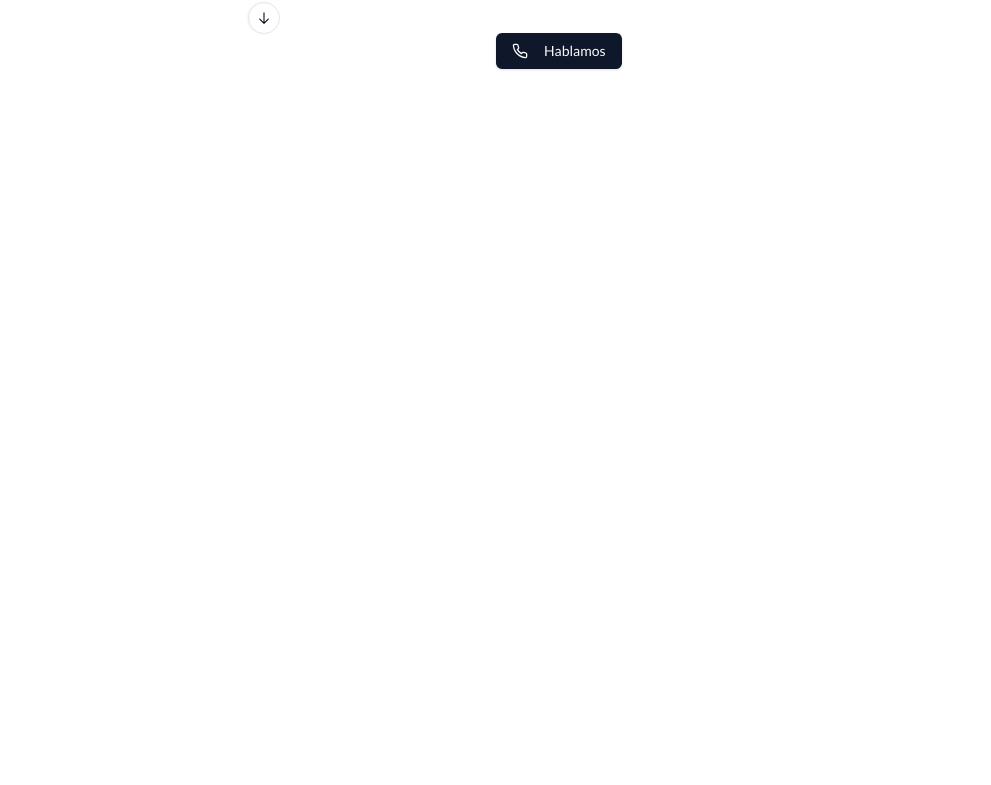
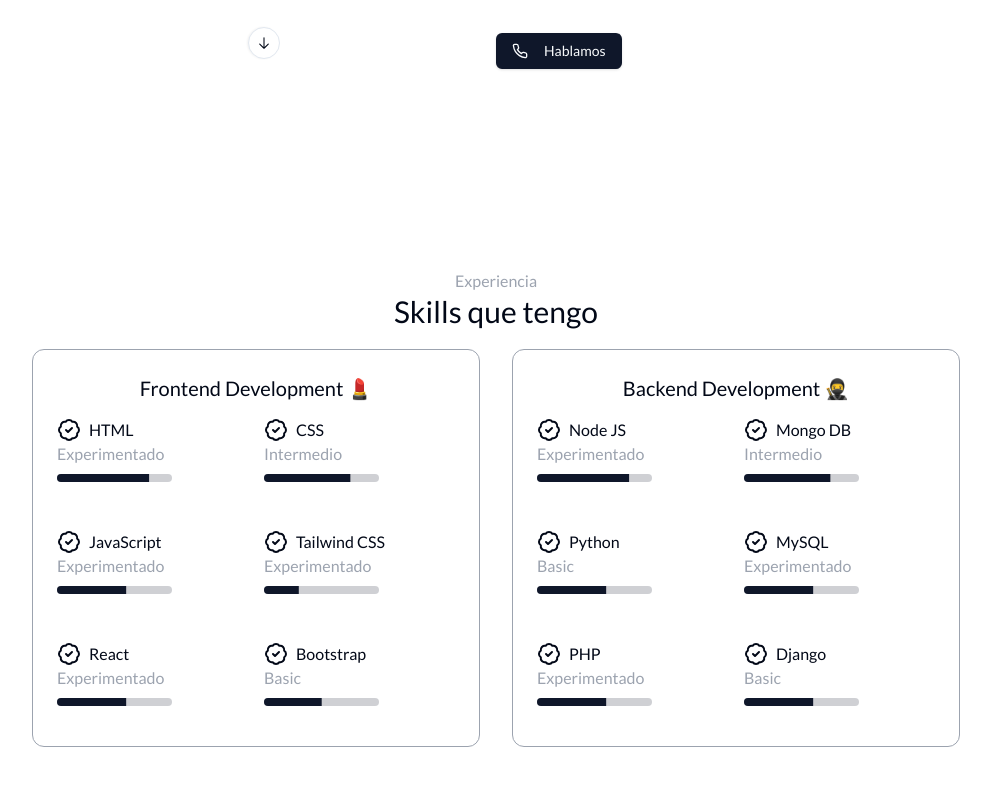
Before and after one commit to PandavionxD/landing01, a Next.js app: page / in a window 1280 px wide. Shown: the part 1172-1957 px from the top of the page, without its empty margins (144-1135 px from the left). Before the commit the page ends 1425 px from the top, so only its background shows below. Built offline with nearby package versions, Linux system fonts and the light colour scheme.

Commit message:
Terminando experience

```diff
--- a/app/page.tsx
+++ b/app/page.tsx
@@ -1,4 +1,5 @@
 import { AboutMe } from "@/components/AboutMe";
+import { Experience } from "@/components/Experience";
 import { Introduction } from "@/components/introduction";
 import { Navbar } from "@/components/ui/Navbar";
 
@@ -8,6 +9,7 @@ export default function Home() {
     <Navbar/>
     <Introduction/>
     <AboutMe/>
+    <Experience />
   </main>
   )
 }
--- a/components/AboutMe.tsx
+++ b/components/AboutMe.tsx
@@ -25,7 +25,7 @@ export const AboutMe = () => {
             orientation="vertical"
             className="w-full max-w-xs"
           >
-            <CarouselContent className="mt-1 h-[200px]">
+            <CarouselContent className="mt-1 h-[250px]">
               {dataSlider.map((data) => (
                 <CarouselItem key={data.id}>
                   <div className="flex items-center justify-center ">
--- /dev/null
+++ b/components/Experience.tsx
@@ -0,0 +1,37 @@
+import { dataExperience } from "@/data"
+import { Title } from "./Shared/Title"
+import { BadgeCheck } from "lucide-react"
+import { Progress } from "./ui/progress"
+
+export const Experience = () => {
+  return (
+    <div className="p-6 md:px-12 md:py-44 max-w-5xl mx-auto" id="experience" >
+        <Title title="Experiencia" subtitle="Skills que tengo"  />
+        <div className="grid md:grid-cols-2 gap-8 mt-5" >
+            {
+                dataExperience.map(data=>(
+                    <div key={data.id} className="p-6 rounded-xl border border-gray-400" >
+                        <h3 className="text-center text-xl" >
+                            {data.title}
+                        </h3>
+                        <div className="grid md:grid-cols-2 gap-4" >
+                            {data.experience.map(item =>(
+                                <div key={item.name} className="my-4">
+                                    <p className="flex gap-2 ">
+                                        <BadgeCheck/> {item.name}
+                                    </p>
+                                    <p className="text-gray-400 mb-2">
+                                        {item.subtitle}
+                                    </p>
+                                    <Progress value={item.value} className="w-[60%]" />
+                                </div>
+                            ))}
+                        </div>
+                    </div>
+                ))
+            }
+        </div>
+
+    </div>
+  )
+}
--- /dev/null
+++ b/components/ui/progress.tsx
@@ -0,0 +1,28 @@
+"use client"
+
+import * as React from "react"
+import * as ProgressPrimitive from "@radix-ui/react-progress"
+
+import { cn } from "@/lib/utils"
+
+const Progress = React.forwardRef<
+  React.ElementRef<typeof ProgressPrimitive.Root>,
+  React.ComponentPropsWithoutRef<typeof ProgressPrimitive.Root>
+>(({ className, value, ...props }, ref) => (
+  <ProgressPrimitive.Root
+    ref={ref}
+    className={cn(
+      "relative h-2 w-full overflow-hidden rounded-full bg-primary/20",
+      className
+    )}
+    {...props}
+  >
+    <ProgressPrimitive.Indicator
+      className="h-full w-full flex-1 bg-primary transition-all"
+      style={{ transform: `translateX(-${100 - (value || 0)}%)` }}
+    />
+  </ProgressPrimitive.Root>
+))
+Progress.displayName = ProgressPrimitive.Root.displayName
+
+export { Progress }
--- a/package.json
+++ b/package.json
@@ -11,6 +11,7 @@
   "dependencies": {
     "@radix-ui/react-dropdown-menu": "^2.1.2",
     "@radix-ui/react-icons": "^1.3.0",
+    "@radix-ui/react-progress": "^1.1.0",
     "@radix-ui/react-slot": "^1.1.0",
     "class-variance-authority": "^0.7.0",
     "clsx": "^2.1.1",
```
Also changed, not shown: 1 other file (tests, documents, lock files or other folders).
